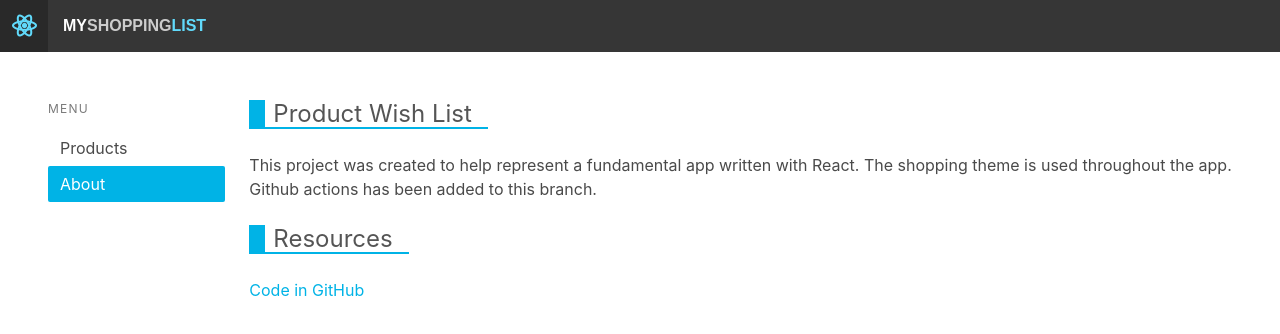
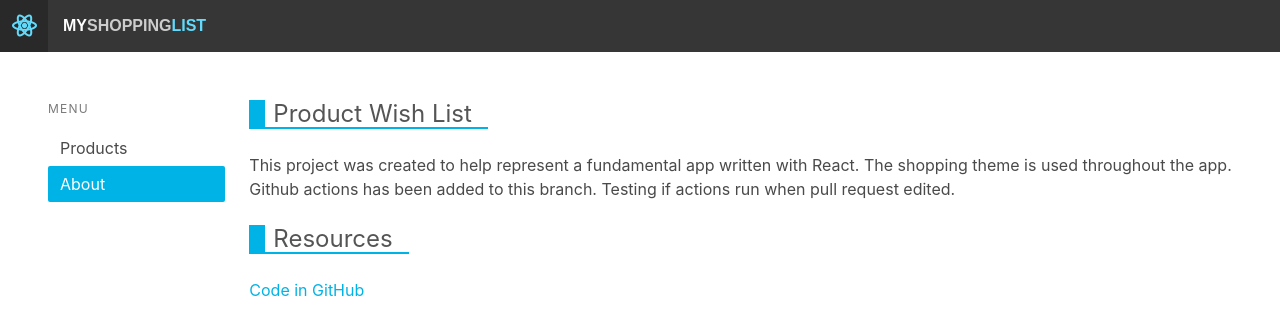
Before and after one commit to VinujaS/my-static-web-app, a React (Create React App) app in the folder react-app/: page /about in a window 1280 px wide. Shown: the top 334 px of the page. Built offline with nearby package versions, Linux system fonts and the light colour scheme.

Commit message:
Update About.js

```diff
--- a/react-app/src/About.js
+++ b/react-app/src/About.js
@@ -8,7 +8,7 @@ const About = () => (
         This project was created to help represent a fundamental app written
         with React. The shopping theme is used throughout the app.
 
-        Github actions has been added to this branch.
+        Github actions has been added to this branch. Testing if actions run when pull request edited.
       </p>
       <br />
       <h2 className="title">Resources</h2>
```
